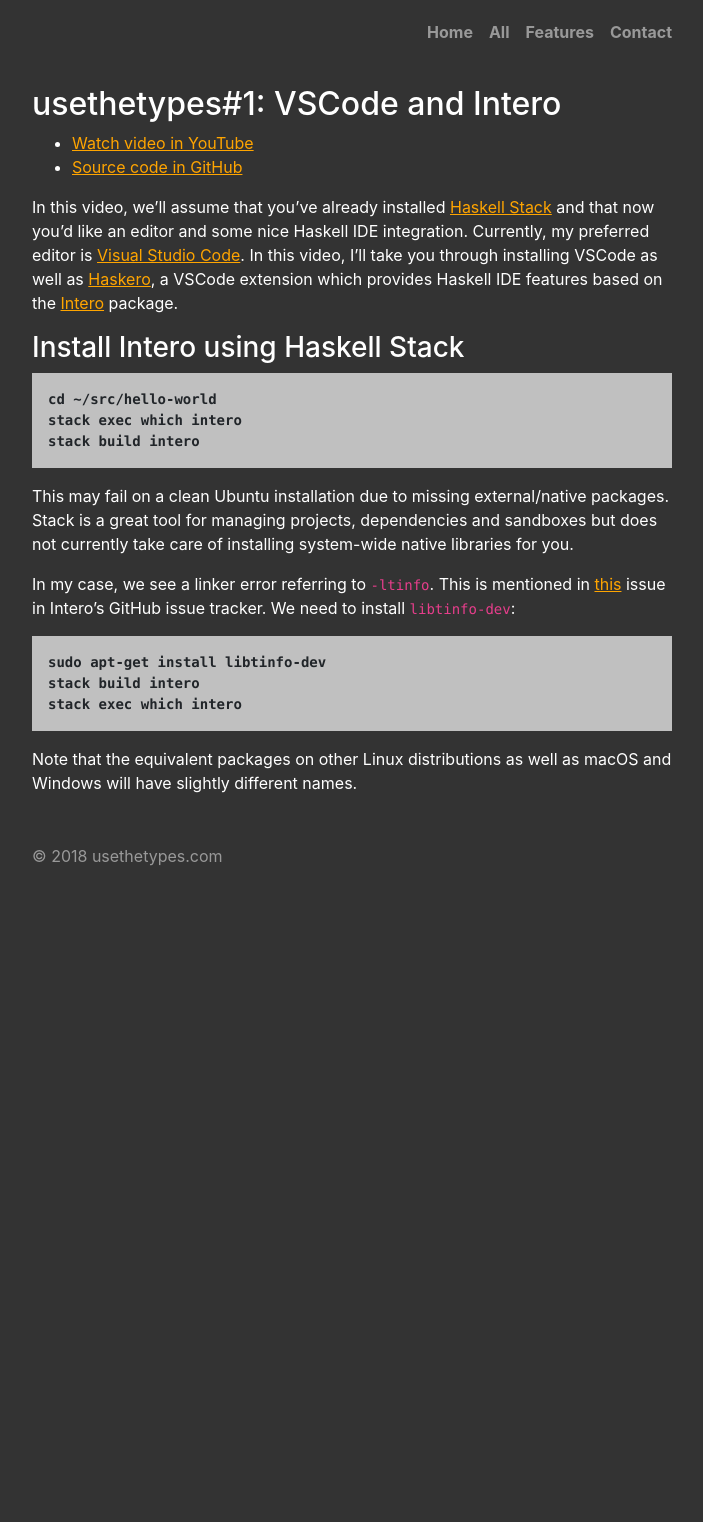
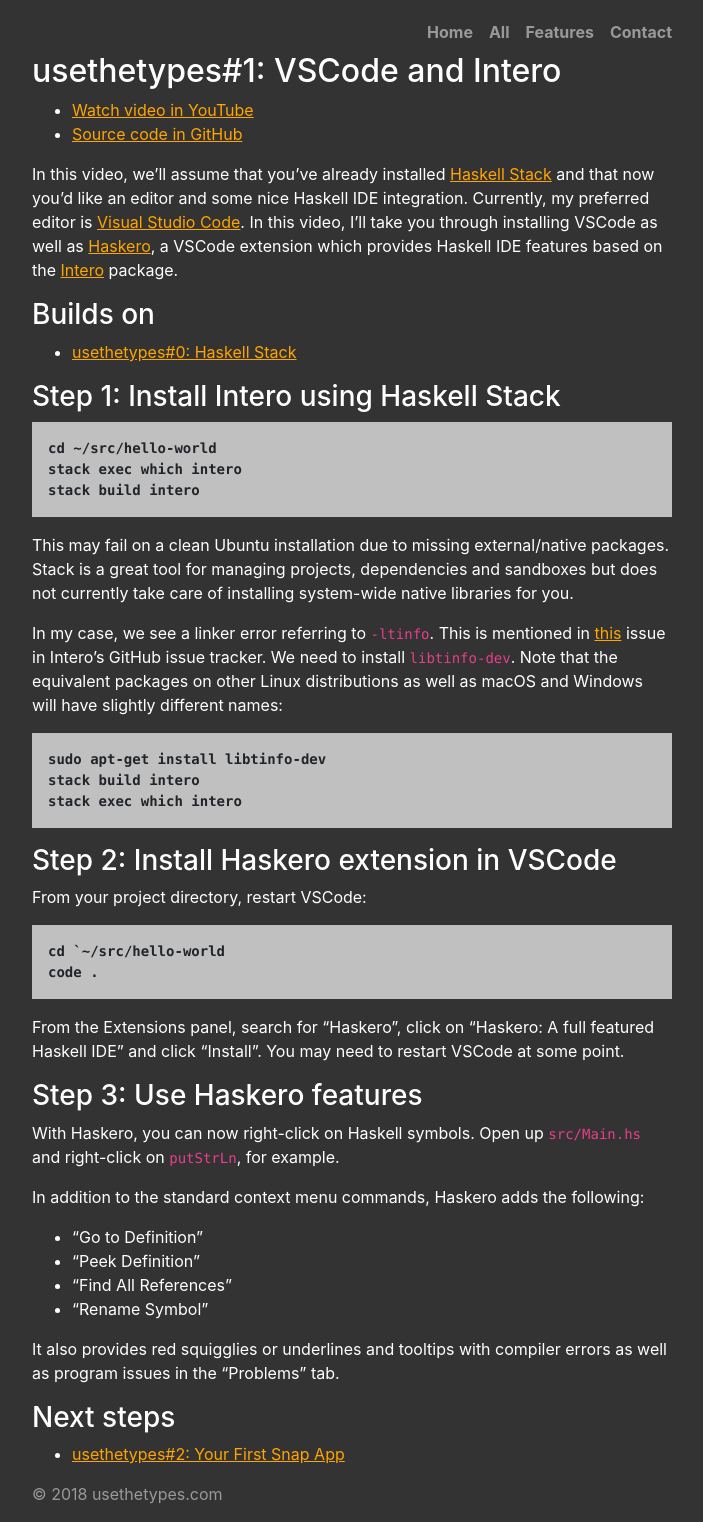
Before and after one commit to usethetypes/usethetypes.github.io, a Jekyll site: the page built from videos/001-vscode-intero.md, in a window 1280 px wide. Shown: the whole page, without its empty margins (288-991 px from the left). Built offline with Jekyll 4.4.1, drawn with Linux system fonts in a browser that asks for light colours; before the commit the page ends 900 px from its top, so only the background shows below that.

Commit message:
Tweak transcripts

````diff
--- a/videos/001-vscode-intero.md
+++ b/videos/001-vscode-intero.md
@@ -14,7 +14,11 @@
 which provides Haskell IDE features based on the [Intero][intero]
 package.
 
-### Install Intero using Haskell Stack
+### Builds on
+
+* [usethetypes#0: Haskell Stack][000-haskell-stack]
+
+### Step 1: Install Intero using Haskell Stack
 
 ```bash
 cd ~/src/hello-world
@@ -29,7 +33,8 @@
 
 In my case, we see a linker error referring to `-ltinfo`. This is
 mentioned in [this][intero-issue] issue in Intero's GitHub issue
-tracker. We need to install `libtinfo-dev`:
+tracker. We need to install `libtinfo-dev`. Note that the equivalent packages on other Linux distributions as well
+as macOS and Windows will have slightly different names:
 
 ```bash
 sudo apt-get install libtinfo-dev
@@ -37,9 +42,36 @@
 stack exec which intero
 ```
 
-Note that the equivalent packages on other Linux distributions as well
-as macOS and Windows will have slightly different names.
+### Step 2: Install Haskero extension in VSCode
 
+From your project directory, restart VSCode:
+
+```bash
+cd `~/src/hello-world
+code .
+```
+
+From the Extensions panel, search for "Haskero", click on "Haskero: A full featured Haskell IDE" and click "Install". You may need to restart VSCode at some point.
+
+### Step 3: Use Haskero features
+
+With Haskero, you can now right-click on Haskell symbols. Open up `src/Main.hs` and right-click on `putStrLn`, for example.
+
+In addition to the standard context menu commands, Haskero adds the following:
+
+* "Go to Definition"
+* "Peek Definition"
+* "Find All References"
+* "Rename Symbol"
+
+It also provides red squigglies or underlines and tooltips with compiler errors as well as program issues in the "Problems" tab.
+
+### Next steps
+
+* [usethetypes#2: Your First Snap App][002-your-first-snap-app]
+
+[000-haskell-stack]: /videos/000-haskell-stack
+[002-your-first-snap-app]: /videos/002-your-first-snap-app
 [haskell-stack]: https://docs.haskellstack.org/en/stable/README/
 [haskero]: https://marketplace.visualstudio.com/items?itemName=Vans.haskero
 [intero]: https://github.com/commercialhaskell/intero
````
Also changed, not shown: videos/000-haskell-stack.md (+21 -0 lines), videos/002-your-first-snap-app.md (+13 -0 lines).
